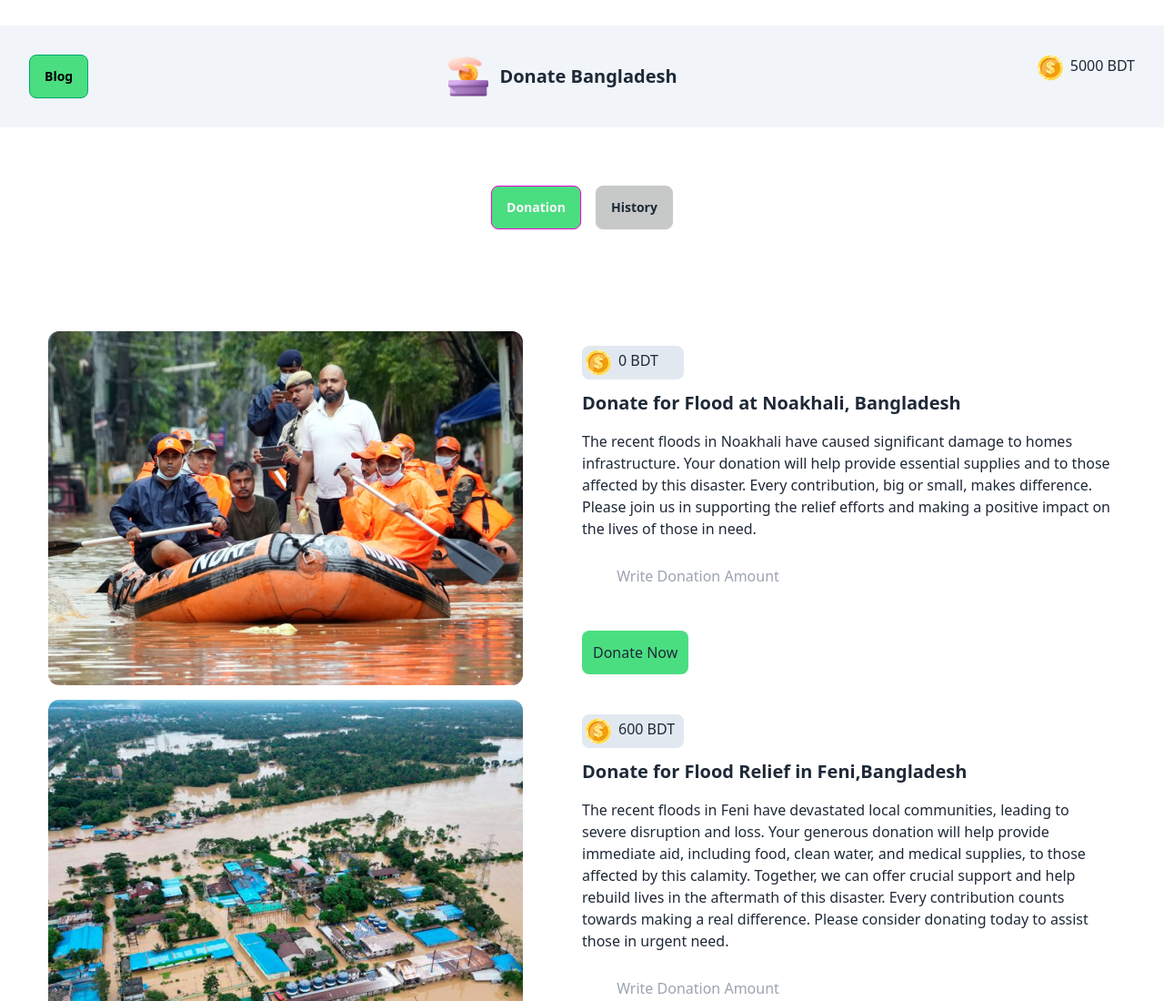
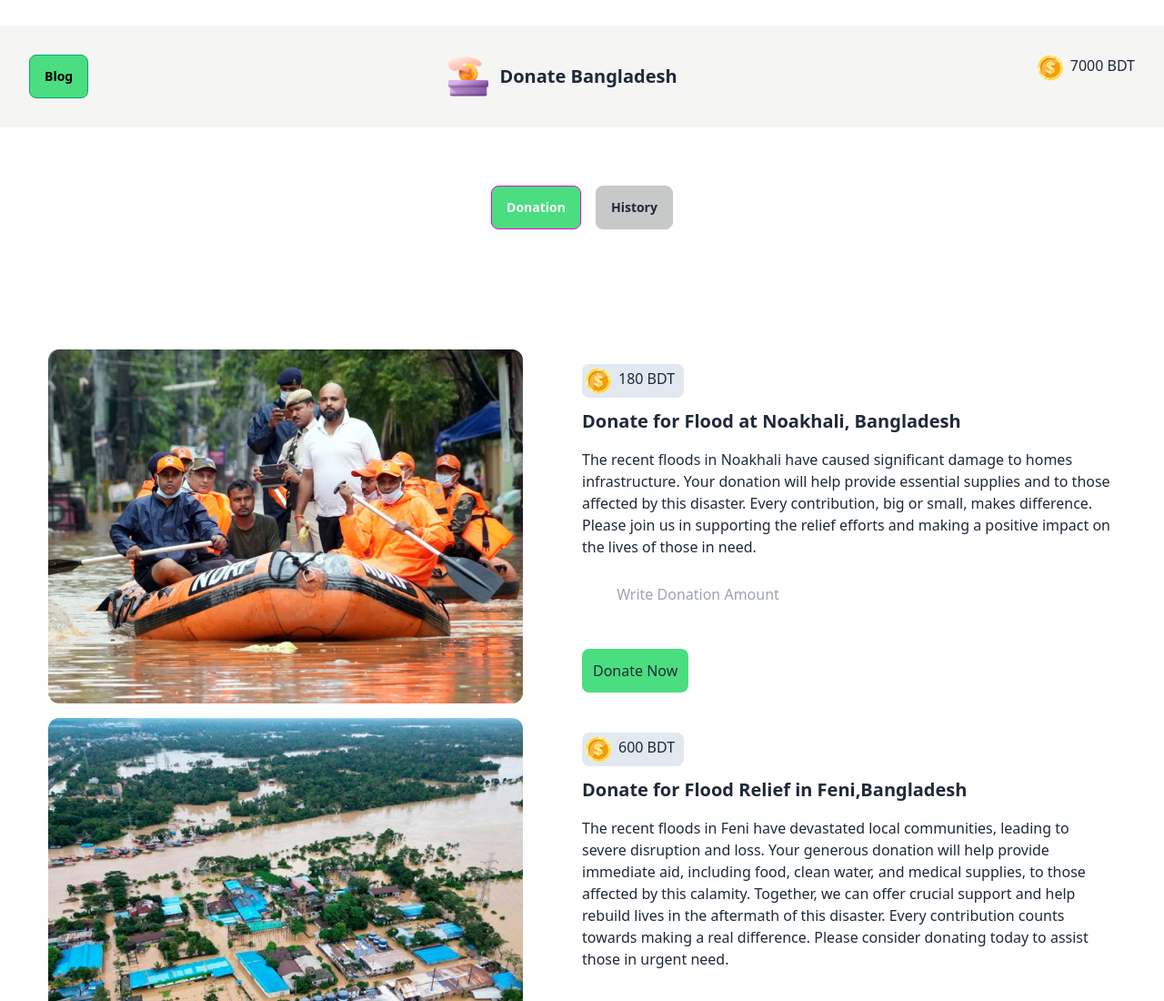
Before and after one commit to samiulIslam-git/assignment-5-repo, a plain HTML site: page index.html in a window 1280 px wide. Shown: the top 1100 px of the page at 91% size. Drawn offline with nearby package versions, Linux system fonts and the light colour scheme.

Commit message:
final commit

```diff
--- a/index.html
+++ b/index.html
@@ -11,8 +11,8 @@
 </head>
 
 <body>
-    <header class="mb-28 sticky top-0 left-0 right-0">
-        <nav class="flex justify-between mt-7 bg-slate-100 p-8 mb-16">
+    <header class="mb-28 sticky top-0 left-0 right-0 backdrop-blur-md pb-5">
+        <nav class="flex justify-between mt-7 bg-stone-100 p-8 mb-16">
             <a href="blog.html"><button class="btn btn-success font-bold bg-green-400">Blog</button></a>
             <div class="flex items-center gap-2">
                 <div><img class="w-11/12" src="assets/logo.png" alt=""></div>
@@ -21,10 +21,9 @@
 
             <div class="flex gap-2">
                 <div><img src="./assets/coin.png" alt=""></div>
-                <h4 id="main-balance">5000 BDT</h4>
+                <h4 id="main-balance">7000 BDT</h4>
             </div>
         </nav>
-
         <div class="flex justify-center gap-4">
             <button id="donation-tab" class="btn btn-secondary bg-green-400 font-bold">Donation</button>
             <button id="history-tab" class="btn btn-active font-bold">History</button>
@@ -42,7 +41,7 @@
                 <div class="flex gap-2 mb-3 bg-slate-200 w-28 p-1 rounded-lg">
                     <div><img src="./assets/coin.png" alt=""></div>
                     <div>
-                        <p id="added-balance">0 BDT</p>
+                        <p id="added-balance">180 BDT</p>
                     </div>
                 </div>
                 <div>
@@ -57,6 +56,11 @@
                 <input id="noakhali-donate" class="mb-5 p-3 text-center" type="text"
                     placeholder="Write Donation Amount"> <br>
                 <button id="donate-btn" class="mt-4 p-3 items-center bg-green-400 rounded-lg mb-5">Donate Now</button>
+
+                <div>
+                    <p id="transaction-container"></p>
+                </div>
+
             </div>
         </div>
 
```
Also changed, not shown: js/index.js (+9 -10 lines).
